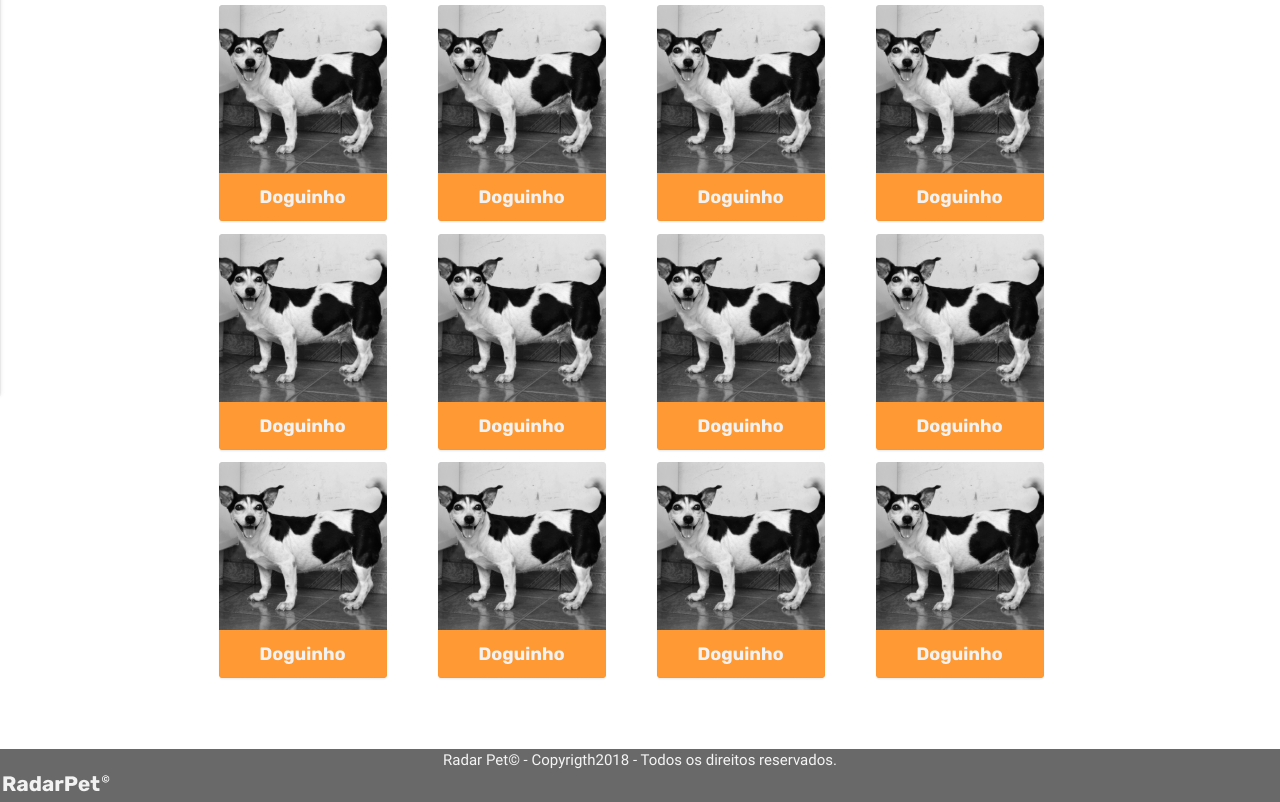
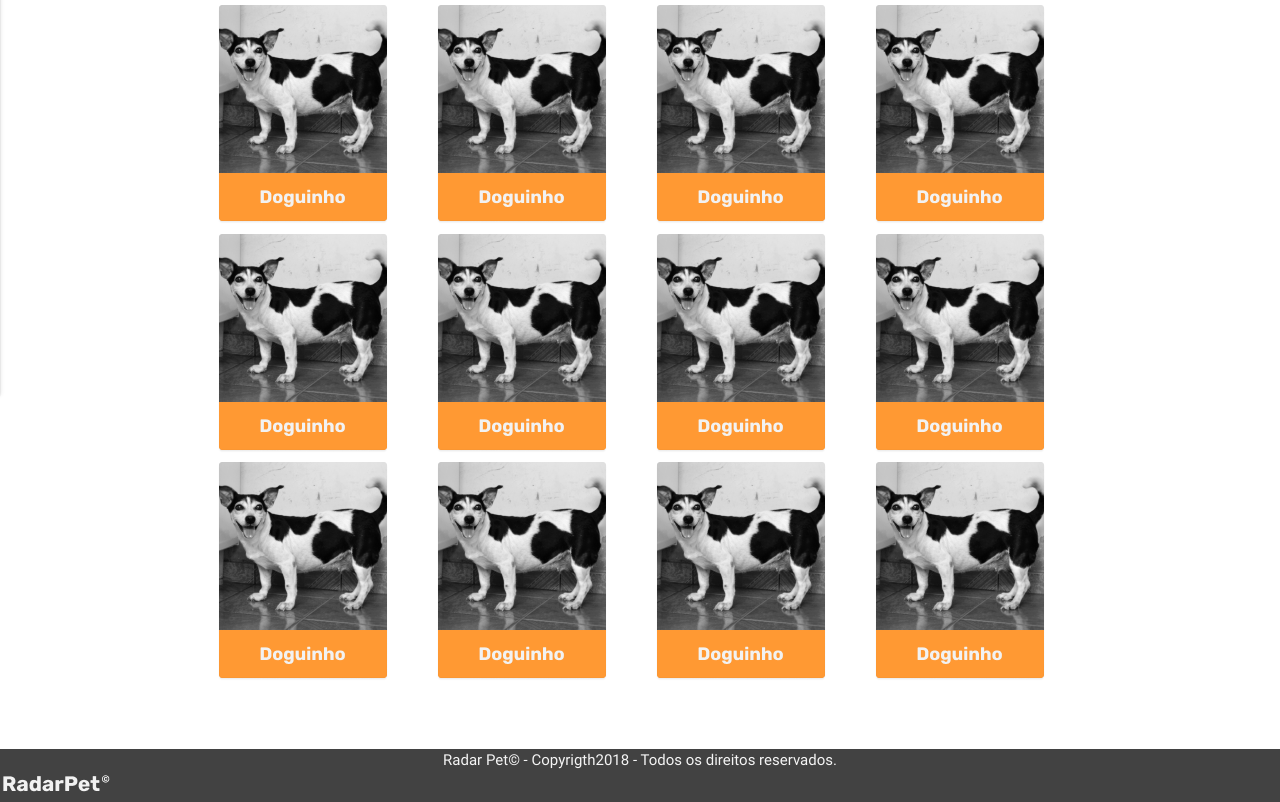
Before and after one commit to LainezAraujo/Telas_radarpet, a plain HTML site: page galeria.html in a window 1280 px wide. Shown: the part 466-1268 px from the top of the page. Drawn offline with nearby package versions, Linux system fonts and the light colour scheme.

Commit message:
cor footer

```diff
--- a/galeria.html
+++ b/galeria.html
@@ -122,7 +122,7 @@
         </div>
     </div>
 </div>
-<footer class="color-bk">
+<footer class="color-nav">
 
     <p id="footer">Radar Pet&copy; - Copyrigth2018 - Todos os direitos reservados.</p>
 
```
Also changed, not shown: index.html (+1 -1 lines).
